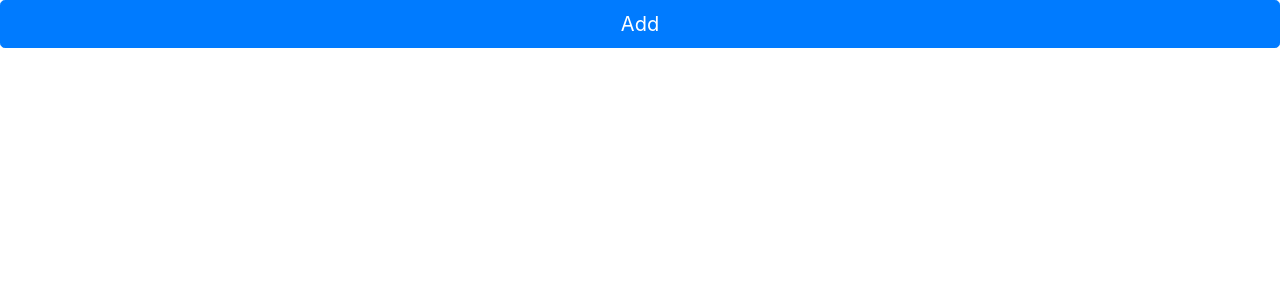
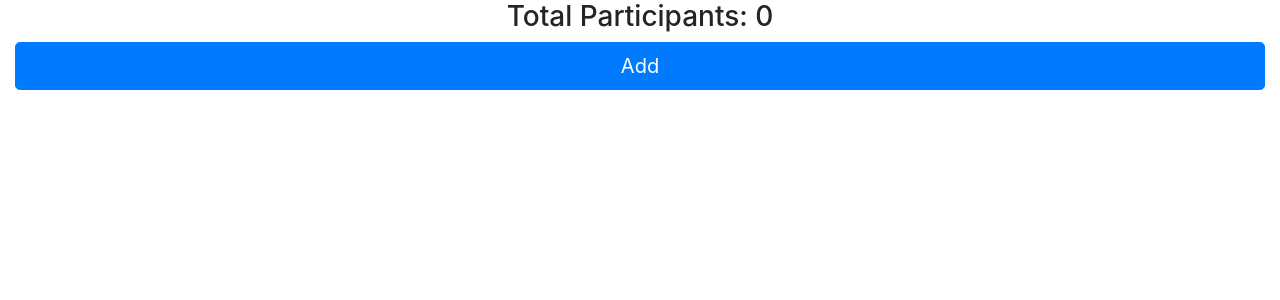
Before and after one commit to AyushSehgal/BuddyPairing, a React (Create React App) app: page / in a window 1280 px wide. Shown: the top 300 px of the page. Built offline with nearby package versions, Linux system fonts and the light colour scheme.

Commit message:
Add total counter

```diff
--- a/src/App.js
+++ b/src/App.js
@@ -1,5 +1,4 @@
 import React from "react";
-import "./App.css";
 
 import FormContainer from "./components/FormContainer";
 
--- a/src/components/FormContainer.js
+++ b/src/components/FormContainer.js
@@ -1,7 +1,9 @@
 import React, { Component } from "react";
 import "bootstrap/dist/css/bootstrap.css";
+import "../App.css";
 
 import Person from "../components/Person";
+import TotalDisplay from "./TotalDisplay";
 
 class FormContainer extends Component {
   constructor() {
@@ -20,6 +22,8 @@ class FormContainer extends Component {
 
   addStudent() {
     this.total += 1;
+    console.log("I am in addStudent:");
+    console.log(this.total);
     this.students.set(
       this.total,
       <Person key={this.total} id={this.total} func={this.remStudent} />
@@ -30,9 +34,9 @@ class FormContainer extends Component {
   }
 
   remStudent(id) {
-    if (id == 1) {
-      this.total = 0;
-    }
+    this.total -= 1;
+    console.log("I am in remStudent:");
+    console.log(this.total);
     this.students.delete(id);
     this.setState({
       showdata: this.students,
@@ -42,6 +46,10 @@ class FormContainer extends Component {
   render() {
     return (
       <div id="mainContainer" className="App">
+        <div className="col">
+          <TotalDisplay sum={this.total} />
+        </div>
+        <div className="col">
           <button
             className="btn btn-primary btn-lg btn-block"
             onClick={this.addStudent}
@@ -53,6 +61,7 @@ class FormContainer extends Component {
             {Array.from(this.students.values())}
           </div>
         </div>
+      </div>
     );
   }
 }
--- /dev/null
+++ b/src/components/TotalDisplay.js
@@ -0,0 +1,17 @@
+import React, { Component } from "react";
+
+function TotalDisplay(props) {
+  const participants = props.sum;
+  return (
+    <div>
+      <h3>Total Participants: {participants}</h3>
+      {/* {participants % 2 == 1 ? (
+        <p>Odd Participants, we will need one group of 3</p>
+      ) : (
+        <p></p>
+      )} */}
+    </div>
+  );
+}
+
+export default TotalDisplay;
```
Lines whose indentation alone changed are shown as unchanged.
